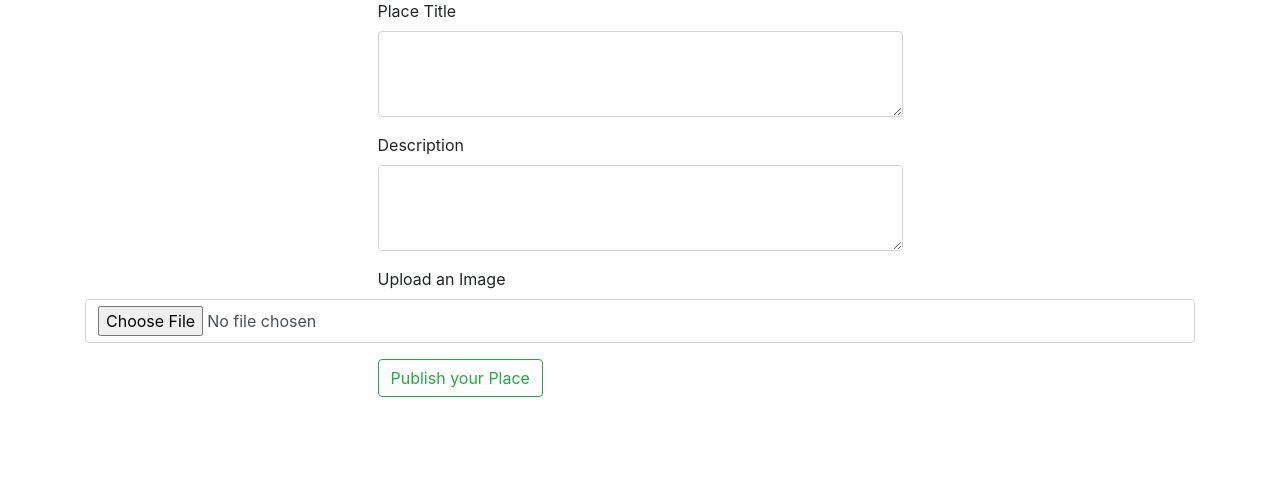
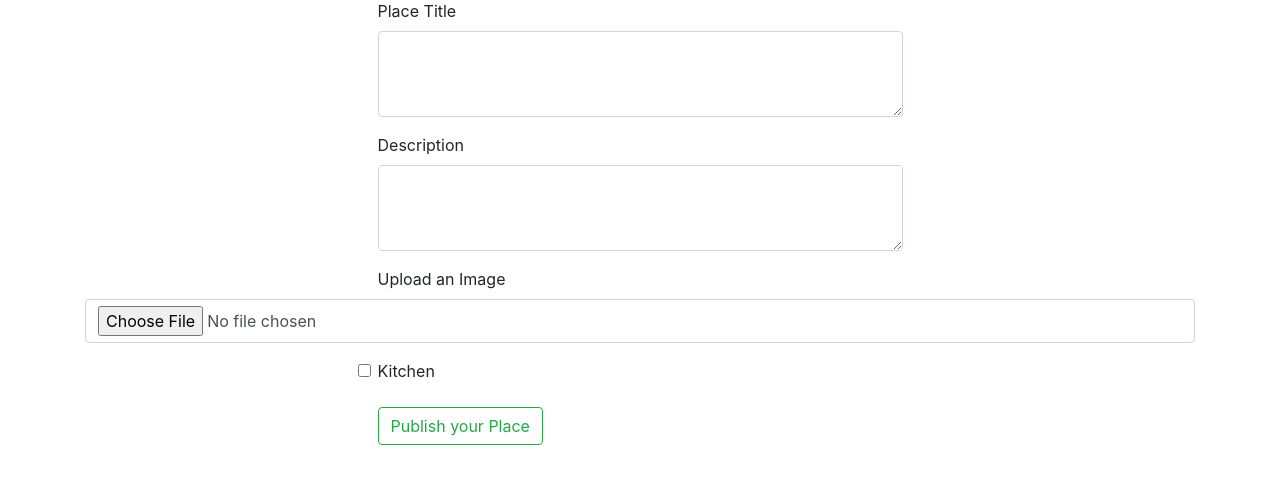
Before and after one commit to Michi441/CodingPlatform, a Django app: page /create/ in a window 1280 px wide. Shown: the part 57-541 px from the top of the page. Run offline with Django 3.2, Linux system fonts and the light colour scheme; some libraries are stand-ins or nearby versions.

Commit message:
Added boolean for kitchen/not and to views

```diff
--- a/codestartup/models.py
+++ b/codestartup/models.py
@@ -10,6 +10,7 @@ class Place(models.Model):
     description = models.CharField(max_length=1000)
     image = models.FileField(upload_to='places', blank=True)
     user = models.ForeignKey(User)
+    has_kitchen = models.BooleanField(default=False)
 
 
     def __str__(self):
--- a/codestartup/templates/create.html
+++ b/codestartup/templates/create.html
@@ -44,7 +44,21 @@
     </label>
 
 
+
+
+
+
     <input type="file" class="form-control" name="image">
+  </div>
+
+
+  <div class="form-group">
+    <label class="col-sm-6 offset-3 control-label">
+
+      <input type="checkbox" class="form-check-input">
+       <label class="form-check-label"> Kitchen</label>
+
+    </label>
   </div>
 
     <div class="form-group">
--- a/codestartup/templates/place_detail.html
+++ b/codestartup/templates/place_detail.html
@@ -16,6 +16,7 @@
 
 <h3>{{place.title}}</h3>
 <h5>{{place.description}}</h5>
+<p>{{place.has_kitchen}}</p>
 
 
 <p>Place created by: {{ place.user }}</p>
```
Also changed, not shown: codestartup/migrations/0005_place_has_kitchen.py (added), db.sqlite3, media/places/banner_hTsA7pz.jpg (added), media/places/image.svg (added), media/places/moon_clmqxyi.jpg (added).
